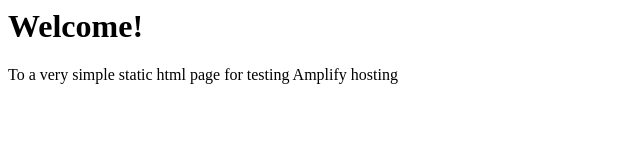
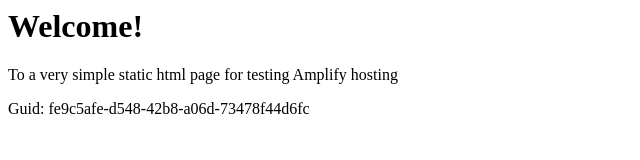
Before and after one commit to aws-aemilia-mxp/Github-PR-Commit-Integration-Test-DoNotTouch-v0-prod-eu-south-1, a website: page src/index.html in a window 1280 px wide. Shown: the whole page, without its empty margins (0-640 px from the left). Drawn offline with Linux system fonts and the light colour scheme.

Commit message:
commit from integ tests

```diff
--- a/src/index.html
+++ b/src/index.html
@@ -1,3 +1,5 @@
+
+
 <html lang="en">
 
 <head>
@@ -10,6 +12,6 @@
 <body>
     <h1>Welcome!</h1>
     <p>To a very simple static html page for testing Amplify hosting</p>
-</body>
+    <p>Guid: fe9c5afe-d548-42b8-a06d-73478f44d6fc</p></body>
 
 </html>
```
